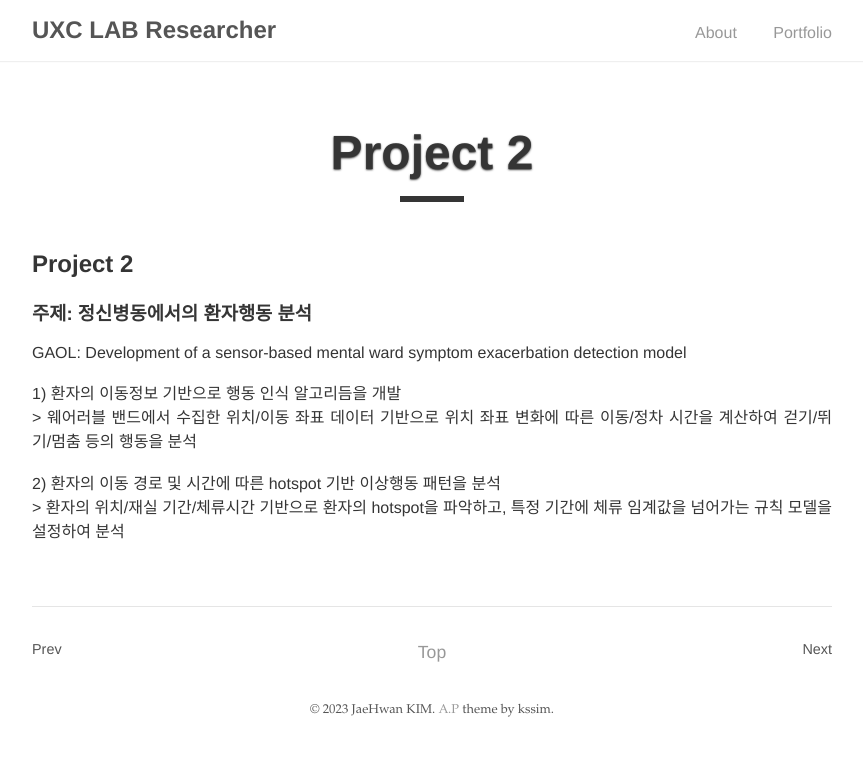
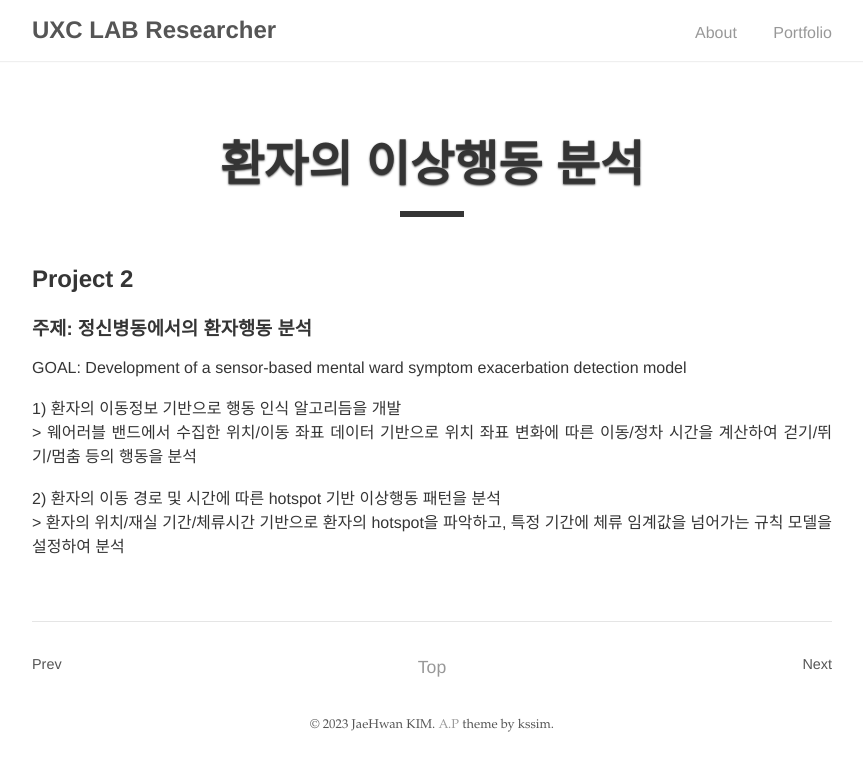
Before and after one commit to kjhwan98/kjhwan98.github.io, a Jekyll site: the page built from _posts/2022-12-01-project2.md, in a window 1280 px wide. Shown: the top 771 px of the page, without its empty margins (208-1071 px from the left). Built offline with Jekyll 4.4.1, drawn with Linux system fonts in a browser that asks for light colours.

Commit message:
Update 2022-12-01-project2.md

```diff
--- a/_posts/2022-12-01-project2.md
+++ b/_posts/2022-12-01-project2.md
@@ -1,14 +1,14 @@
 ---
 layout: post
-title: "Project 2"
-info: "병원 과제"
+title: "환자의 이상행동 분석"
+info: "참여과제(1차년도)"
 tech: "Python"
 type: G
 ---
 
 ## Project 2
 ### 주제: 정신병동에서의 환자행동 분석
-GAOL: Development of a sensor-based mental ward symptom exacerbation detection model
+GOAL: Development of a sensor-based mental ward symptom exacerbation detection model
 <br/>
 <br/> 1) 환자의 이동정보 기반으로 행동 인식 알고리듬을 개발
 <br/> > 웨어러블 밴드에서 수집한 위치/이동 좌표 데이터 기반으로 위치 좌표 변화에 따른 이동/정차 시간을 계산하여 걷기/뛰기/멈춤 등의 행동을 분석
```
